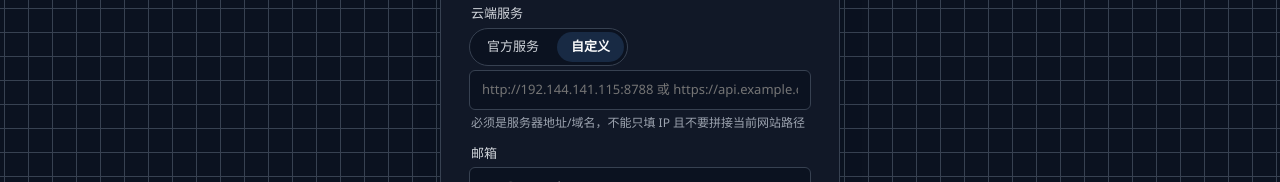
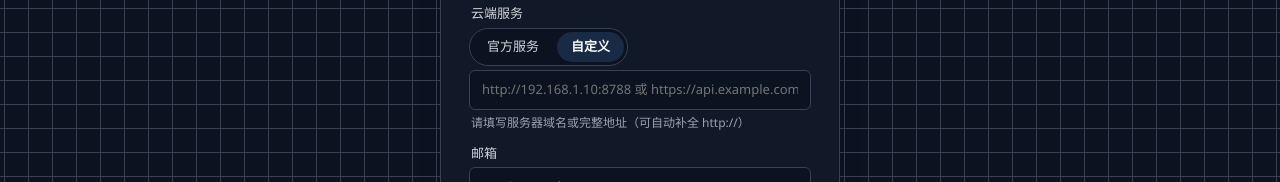
Before and after one commit to HaoDuoYv/worktable, a React (Vite) app: page /login in a window 1280 px wide. Both pictures are taken after a click on the radio button "自定义". Shown: the part 232-414 px from the top of the page. Built offline with nearby package versions, Linux system fonts and the light colour scheme.

Commit message:
chore: use generic examples in cloud endpoint hints

```diff
--- a/src/modules/auth/ApiEndpointField.tsx
+++ b/src/modules/auth/ApiEndpointField.tsx
@@ -57,13 +57,13 @@ export function ApiEndpointField() {
               else if (norm && !/^https?:\/\//i.test(v.trim())) setHint(`将请求：${norm}/api/...`)
               else setHint(null)
             }}
-            placeholder="http://192.144.141.115:8788 或 https://api.example.com"
+            placeholder="http://192.168.1.10:8788 或 https://api.example.com"
             spellCheck={false}
             autoComplete="off"
             inputMode="url"
           />
           {hint ? <p className="auth-endpoint__hint">{hint}</p> : null}
-          <p className="auth-endpoint__hint">必须是服务器地址/域名，不能只填 IP 且不要拼接当前网站路径</p>
+          <p className="auth-endpoint__hint">请填写服务器域名或完整地址（可自动补全 http://）</p>
         </>
       ) : (
         <p className="auth-endpoint__hint">使用产品内置的云端同步服务（若域名不可用，请改用自定义地址）</p>
--- a/src/modules/auth/api.ts
+++ b/src/modules/auth/api.ts
@@ -38,7 +38,7 @@ export function normalizeApiBaseUrl(raw: string): string {
   // strip accidental path-like noise after host for display config; keep full URL if they pass path
   if (/^\/\//.test(s)) s = 'http:' + s
   if (!/^https?:\/\//i.test(s)) {
-    // "192.144.141.115:8788" or "api.example.com:8788/path"
+    // "192.168.1.10:8788" or "api.example.com:8788/path"
     if (/^[\w.-]+(:\d+)?(\/|$)/.test(s) || /^\d{1,3}(\.\d{1,3}){3}(:\d+)?(\/|$)/.test(s)) {
       s = 'http://' + s
     } else {
```
